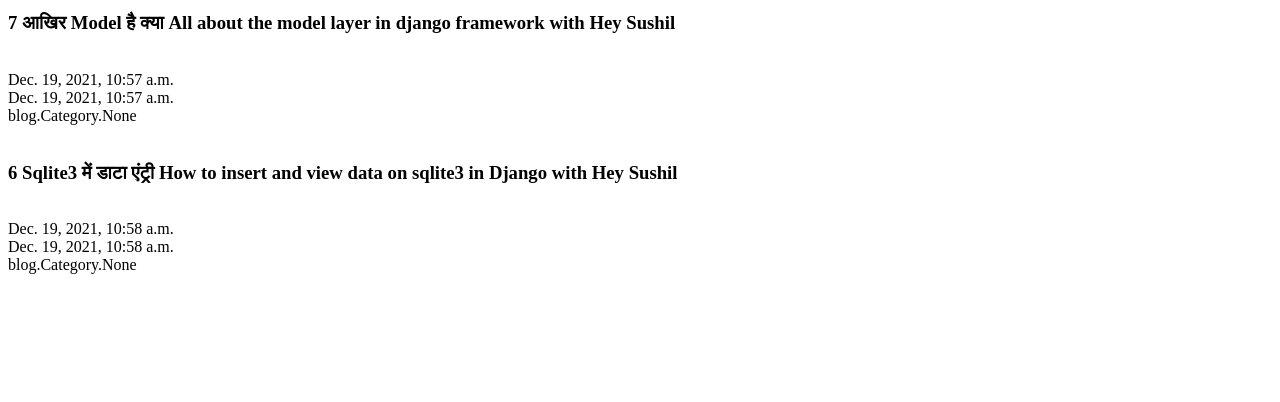
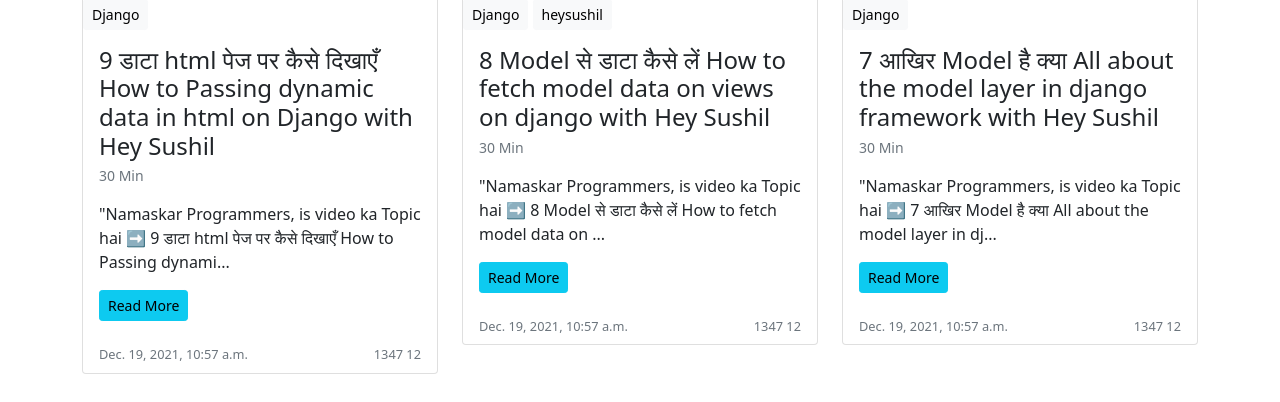
Before and after one commit to heysushil/Django-Multiproject-with-Hey-Sushil-Collection-of-3-Apps, a Django app: page /blog/ in a window 1280 px wide. Shown: the part 353-755 px from the top of the page. Before the commit the page ends 627 px from the top, so only its background shows below. Run offline with Django 3.2, Linux system fonts and the light colour scheme; data comes from the database, SQL or seed files in the repository; both versions use the stored data as it was after the commit; some libraries are stand-ins or nearby versions.

Commit message:
blog app code update with html template completion

```diff
--- a/heysushil-portfolio/blog/templates/blog_index.html
+++ b/heysushil-portfolio/blog/templates/blog_index.html
@@ -1,10 +1,43 @@
-<h1>All blog posts list</h1>
+{% extends 'blog_main.html' %}
 
-{% comment %} start for loop {% endcomment %}
-{% for data in posts %}
-<h3>{{data.title}}</h3><br>
-{% comment %} <p>{{data.body}}</p><br> {% endcomment %}
-{{data.created_on}}<br>
-{{data.last_modifed}}<br>
-{{data.categories}}<br><br>
-{% endfor %}
+{% block page_content %}
+
+
+{% comment %} <h1>All blog posts list</h1> {% endcomment %}
+
+{% comment %} main blog post boxes {% endcomment %}
+<div class="container">
+    <div class="row">
+    {% for data in posts %}
+      <div class="col-4 col-sm-4 col-md-4 col-lg-4" style="margin-top: 15px;margin-bottom:15px;">
+        <div class="card">
+          <img class="card-img" src="https://s3.eu-central-1.amazonaws.com/bootstrapbaymisc/blog/24_days_bootstrap/pasta.jpg" alt="Bologna">
+          <div class="card-img">
+            {% for categroy in data.categories.all %}
+            <a class="btn btn-sm btn-light" href="{% url 'blog_category' categroy.name %}">{{categroy.name}}</a>
+            {% endfor %}
+          </div>
+          <div class="card-body">
+            <h4 class="card-title">{{data.title}}</h4>
+            <small class="text-muted cat">
+              <i class="far fa-clock text-info"></i> 30 Min
+            </small>
+            <p class="card-text">{{data.body | slice:":100"}}...</p>
+            <a class="btn btn-sm btn-info" href="{% url 'blog_detial' data.pk %}">Read More</a>
+          </div>
+          <div class="card-footer text-muted d-flex justify-content-between bg-transparent border-top-0">
+            <div class="views">{{data.created_on}}
+            </div>
+            <div class="stats">
+                 <i class="far fa-eye"></i> 1347
+              <i class="far fa-comment"></i> 12
+            </div>
+
+          </div>
+        </div>
+      </div>
+    {% endfor %}
+    </div>
+  </div>
+
+{%endblock%}
--- a/heysushil-portfolio/blog/urls.py
+++ b/heysushil-portfolio/blog/urls.py
@@ -3,5 +3,6 @@ from . import views
 
 urlpatterns = [
     path("", views.blog_index, name="blog_index"),
-    # path("<int:pk>/", views.project_detial, name="project_detial"),
+    path("<int:pk>/", views.blog_detail, name="blog_detial"),
+    path("<category>/", views.blog_category, name="blog_category"),
 ]
--- a/heysushil-portfolio/blog/views.py
+++ b/heysushil-portfolio/blog/views.py
@@ -1,8 +1,38 @@
+from django import forms
 from django.shortcuts import render
 from blog.models import Post, Category, Comment
+from .forms import CommentForm
 
 # Create your views here.
 def blog_index(request):
     posts = Post.objects.all()
     context = {"posts":posts}
     return render(request, 'blog_index.html', context)
+
+def blog_detail(request, pk):
+    post = Post.objects.get(pk=pk)
+
+    form = CommentForm()
+    if request.method == 'POST':
+        form = CommentForm(request.POST)
+        if form.is_valid():
+            comment = Comment(
+                author = form.cleaned_data["author"],
+                body=form.cleaned_data["body"],
+                post=post
+            )
+            comment.save()
+
+    # fetch all post realted comments form database
+    comments = Comment.objects.filter(post=post)
+    context = {
+        "data":post,
+        "comments":comments,
+        "form":form,
+        }
+    return render(request, 'blog_detail.html', context)
+
+def blog_category(request, category):
+    posts = Post.objects.filter(categories__name__contains=category)
+    context = {"posts":posts}
+    return render(request, 'blog_categroy.html', context)
--- /dev/null
+++ b/heysushil-portfolio/heysushil_portfolio/templates/blog_main.html
@@ -0,0 +1,63 @@
+<link rel="stylesheet" href="https://cdn.jsdelivr.net/npm/bootstrap@5.1.3/dist/css/bootstrap.min.css" integrity="sha384-1BmE4kWBq78iYhFldvKuhfTAU6auU8tT94WrHftjDbrCEXSU1oBoqyl2QvZ6jIW3" crossorigin="anonymous">
+  <script src="https://ajax.googleapis.com/ajax/libs/jquery/3.5.1/jquery.min.js"></script>
+  <script src="https://maxcdn.bootstrapcdn.com/bootstrap/3.4.1/js/bootstrap.min.js"></script>
+  <style>
+    /* Remove the navbar's default margin-bottom and rounded borders */
+    .navbar {
+      margin-bottom: 0;
+      border-radius: 0;
+    }
+
+    /* Add a gray background color and some padding to the footer */
+    footer {
+      background-color: #f2f2f2;
+      padding: 25px;
+    }
+    body {
+      //padding: 2rem 0rem;
+    }
+
+    .card-img {
+      border-bottom-left-radius: 0px;
+      border-bottom-right-radius: 0px;
+    }
+
+    .card-title {
+      margin-bottom: 0.3rem;
+    }
+
+    .cat {
+      display: inline-block;
+      margin-bottom: 1rem;
+    }
+
+    .fa-users {
+      margin-left: 1rem;
+    }
+
+    .card-footer {
+      font-size: 0.8rem;
+    }
+  </style>
+
+  <nav class="navbar navbar-expand-lg navbar-light bg-light">
+    <div class="container-fluid">
+      <a class="navbar-brand" href="#">Blog: Hey Sushil</a>
+      <button class="navbar-toggler" type="button" data-bs-toggle="collapse" data-bs-target="#navbarSupportedContent" aria-controls="navbarSupportedContent" aria-expanded="false" aria-label="Toggle navigation">
+        <span class="navbar-toggler-icon"></span>
+      </button>
+      <div class="collapse navbar-collapse" id="navbarSupportedContent">
+        <ul class="navbar-nav me-auto mb-2 mb-lg-0">
+          <li class="nav-item">
+            <a class="nav-link active" aria-current="page" href="{% url 'blog_index' %}">Home</a>
+          </li>
+        </ul>
+        <form class="d-flex">
+          <input class="form-control me-2" type="search" placeholder="Search" aria-label="Search">
+          <button class="btn btn-outline-success" type="submit">Search</button>
+        </form>
+      </div>
+    </div>
+  </nav>
+
+{% block page_content %}{% endblock  %}
```
Also changed, not shown: heysushil-portfolio/blog/forms.py (added, +19 -0 lines), heysushil-portfolio/blog/templates/blog_categroy.html (added, +20 -0 lines), heysushil-portfolio/blog/templates/blog_detail.html (added, +40 -0 lines), heysushil-portfolio/db.sqlite3.
